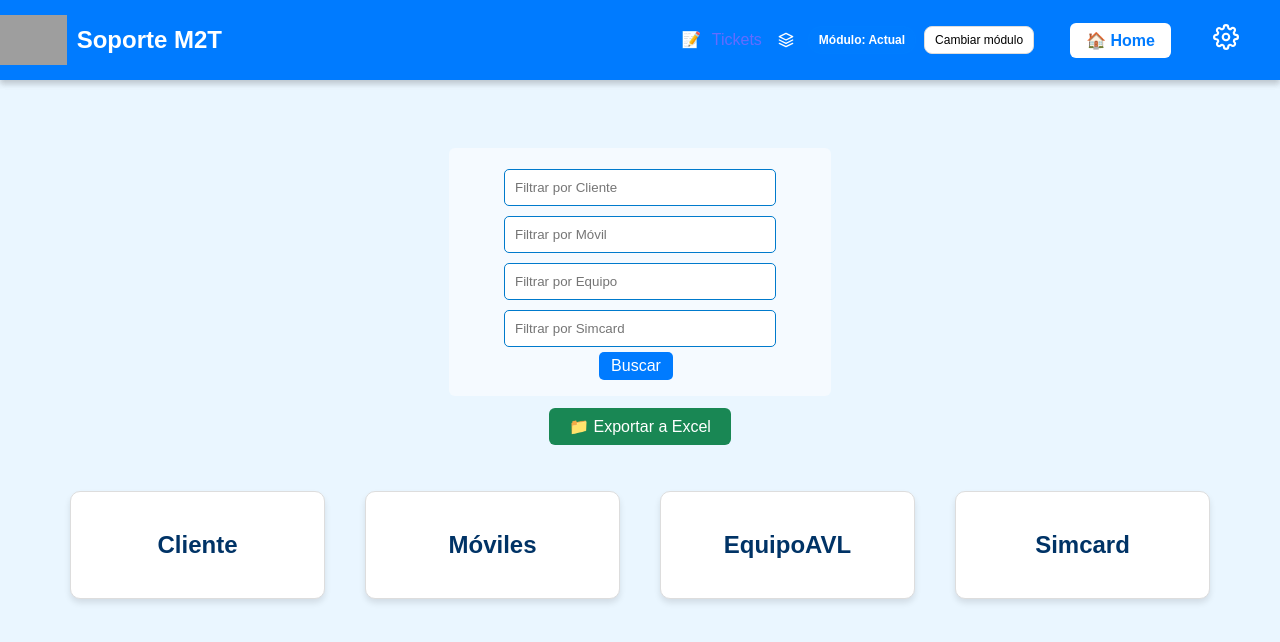
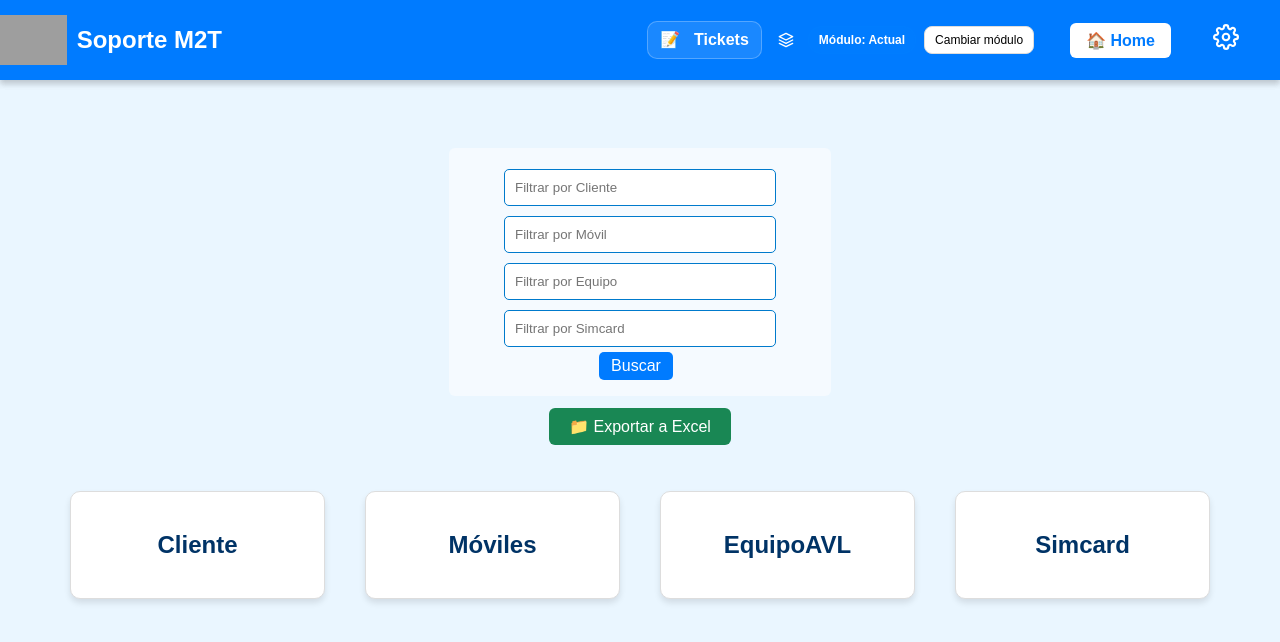
Before and after one commit to KoeruLevi/m2tapp, a React (Vite) app in the folder frontend/: page /buscador in a window 1280 px wide. Shown: the top 642 px of the page. Built offline with nearby package versions, Linux system fonts and the light colour scheme; grey boxes are pictures that could not be loaded.

Commit message:
Cambio color botones tickets

```diff
--- a/frontend/src/styles/Header.css
+++ b/frontend/src/styles/Header.css
@@ -202,3 +202,28 @@
   outline: 2px solid #fff;   /* accesible sobre fondo azul */
   outline-offset: 2px;
 }
+
+.header-icon-btn {
+  display: inline-flex;
+  align-items: center;
+  gap: 8px;
+  padding: 6px 12px;
+  border-radius: 10px;
+  text-decoration: none;
+  border: 1px solid rgba(255,255,255,.25);
+  background: rgba(255,255,255,.10);
+  color: #fff !important;               /* <-- texto SIEMPRE blanco */
+  font-weight: 600;
+}
+
+.header-icon-btn:hover {
+  background: rgba(255,255,255,.18);
+  border-color: rgba(255,255,255,.38);
+}
+
+/* por si alguna regla global fuerza el color de <a> */
+.header-icon-btn:link,
+.header-icon-btn:visited,
+.header-icon-btn:active {
+  color: #fff !important;
+}
--- a/frontend/src/styles/Tickets.css
+++ b/frontend/src/styles/Tickets.css
@@ -31,3 +31,30 @@
 .assignees-list { max-height: 220px; overflow:auto; border:1px solid #eee; border-radius:8px; padding:8px; }
 .check { display:block; padding:4px 2px; }
 .modal-actions { display:flex; justify-content:flex-end; gap:10px; margin-top: 8px; }
+
+.filters .chip {
+  background: #eef4ff;                 /* inactivo claro */
+  border: 1px solid #d7e6ff;
+  color: #1f3b82 !important;           /* <-- texto oscuro SIEMPRE */
+  font-weight: 600;
+}
+
+.filters .chip.active {
+  background: #2d6cdf;                 /* activo azul */
+  border-color: #2d6cdf;
+  color: #fff !important;               /* texto blanco en activo */
+}
+
+.filters .chip:focus {
+  outline: none;
+  box-shadow: 0 0 0 2px rgba(45,108,223,.25);
+}
+
+/* si algún chip se renderiza disabled en tu UI */
+.filters .chip:disabled {
+  background: #f5f8ff;
+  border-color: #e8f0ff;
+  color: #7a8aa1 !important;
+  opacity: .8;
+  cursor: not-allowed;
+}
```
